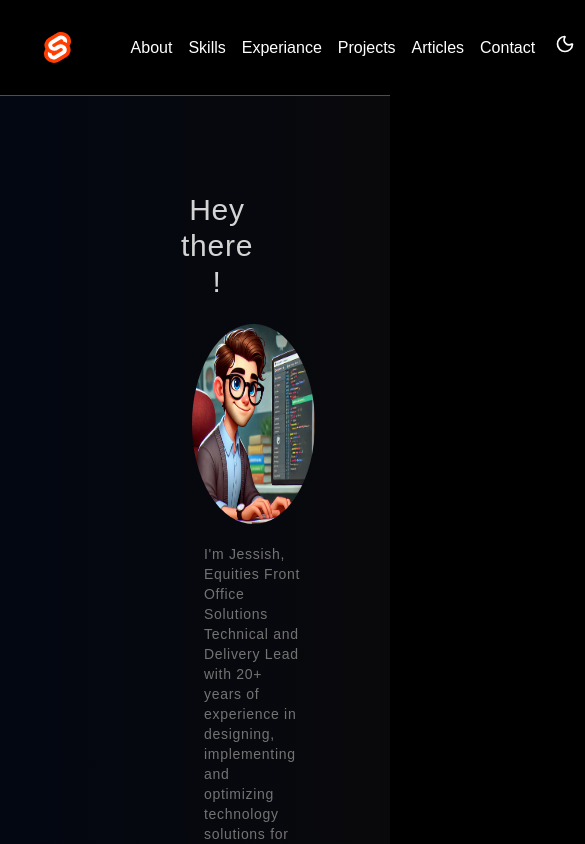
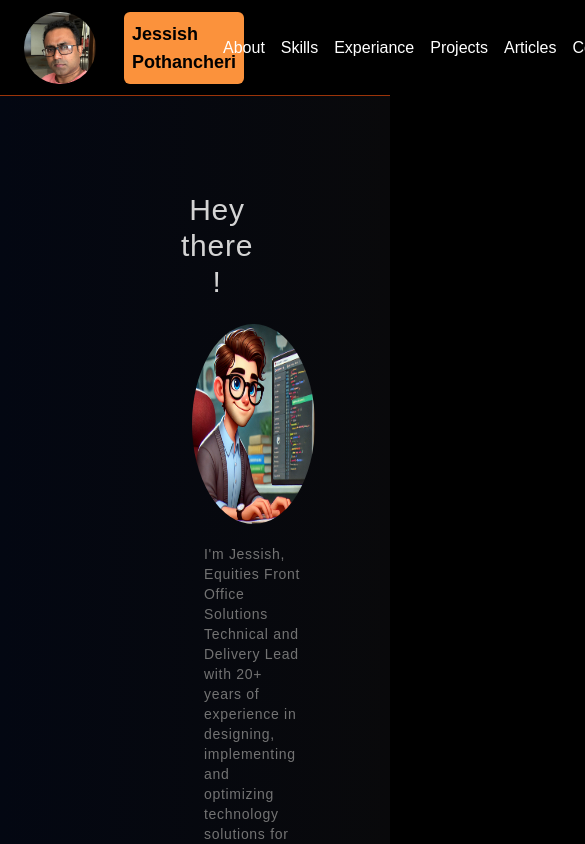
Before and after one commit to jpothanc/portfolio-go, a Svelte app: page / in a window 390 px wide. Shown: the top 844 px of the page, 585 px wide, since content can reach past the window. Built offline with nearby package versions, Linux system fonts and the light colour scheme; some icons are missing.

Commit message:
color changes

```diff
--- a/src/components/NavBar.svelte
+++ b/src/components/NavBar.svelte
@@ -1,8 +1,9 @@
 <script lang="ts">
   import logo from "../assets/svelte.svg";
-  import { Moon } from "lucide-svelte";
   import { onMount } from "svelte";
   import { NavItems } from "../config/data";
+  import Icon from "@iconify/svelte";
+  import jessish from "../assets/Jessish.jpg";
 
   const scrollTo = (event: any) => {
     const target = document.querySelector(event.currentTarget.hash);
@@ -36,17 +37,28 @@
 </script>
 
 <nav
-  class="sticky top-0 z-50 backdrop-blur-lg border-b border-green-700/80 dark:border-orange-700/80
+  class="sticky top-0 z-50 backdrop-blur-lg border-b border-theme-secondary dark:border-orange-700/80
    bg-transparent max-w-7xl mx-auto h-24 flex items-center"
 >
-  <div class="container flex gap-2 mx-auto sm:text-sm  border1">
+  <div class="container flex gap-1 mx-auto sm:text-sm border1">
     <!-- logo -->
-    <div class="flex items-center flex-shrink-0 px-10 border1">
-      <img class="flex p-1" src={logo} alt="logo" />
+    <div class="flex gap-1 items-center">
+      <div class="flex items-center flex-shrink-0 px-5 border1">
+        <img
+          class="flex p-1 h-20 w-20 rounded-[50%] hover:scale-[200%] transition-all duration-300 ease-in-out"
+          src={jessish}
+          alt="logo"
+        />
+      </div>
+      <span
+        class="flex border1 text-lg dark:bg-orange-400 rounded-md text-black font-semibold font- p-2"
+      >
+        Jessish Pothancheri
+      </span>
     </div>
 
     <!-- menu items -->
-    <div class="flex-1 self-center border1">
+    <div class="flex ml-[10%] self-center border1">
       <ul class="flex justify-center border1">
         {#each NavItems as item, index}
           <li class="p-2" data-index={index}>
@@ -56,9 +68,10 @@
       </ul>
     </div>
     <!-- Dark mode toggle button -->
-    <div class="flex-2 items-center self-center p-1 mr-5 border1">
+    <div class="flex items-center self-center p-1 ml-auto mr-5 border1">
       <button on:click={toggleDarkMode}>
-        <Moon size="20" class={!darkMode ? "text-black" : "text-white"} />
+        <Icon icon="f7:moon-stars" width="24" height="24" />
+        <!-- <Moon size="20" class={!darkMode ? "text-black" : "text-white"} /> -->
       </button>
     </div>
   </div>
--- a/src/components/common/ArticleCard.svelte
+++ b/src/components/common/ArticleCard.svelte
@@ -8,17 +8,19 @@
 
 <div class="flex flex-wrap justify-center items-center">
   <div
-    class="flex flex-col pl-4 pr-4 p-1 dark:bg-transparent border border-neutral-800 rounded-xl m-h-40 w-60
-    text-md dark:text-neutral-400 text-tracking-wider hover:scale-105 transition:all duration-300 ease-in-out
-    hover:border-green-900 dark:hover:border-orange-500"
+    class="flex flex-col pl-4 pr-4 p-1 dark:bg-transparent border border-neutral-800
+     shadow-slate-400 shadow-md dark:shadow-orange-900 dark:shadow-sm rounded-xl m-h-40 w-60 text-md dark:text-neutral-400 text-tracking-wider
+     hover:scale-105 transition:all duration-300 ease-in-out hover:border-black dark:hover:border-orange-500"
   >
     <div
-      class="flex justify-between p-2 text-sm mt-2 bg-theme-secondary rounded-lg dark:bg-transparent dark:text-blue-400"
+      class="flex gap-3 items-center border-blue-400 border-2 dark:border-transparent p-2 text-sm mt-2 text-white bg-theme-secondary rounded-lg dark:bg-transparent dark:text-blue-400"
     >
       <Icon icon="ooui:articles-ltr" width="24" height="24" />
       <span>{title}</span>
     </div>
-    <hr class="border-t-2 mt-1 dark:forced-color-adjust-none dark:border-gray-800" />
+    <hr
+      class="border-t-2 mt-1 dark:forced-color-adjust-none dark:border-gray-800"
+    />
 
     <span class="flex-1 text-xs mt-5 dark:bg-transparent p-4 rounded-lg"
       >{description}</span
--- a/src/components/common/ExperianceCard.svelte
+++ b/src/components/common/ExperianceCard.svelte
@@ -10,14 +10,15 @@
 
 <div
   class="flex flex-col justify-center items-center mt-10
-   1border-zinc-800 rounded-lg shadow-md dark:shadow-slate-800 dark:shadow-sm
+   border-zinc-800 rounded-lg shadow-md dark:shadow-orange-900 dark:shadow-sm
+
    min-w-full
    "
 >
   <div
-    class="container flex justify-between px-2 items-center gap-1 mt-0
-     bg-theme-secondary p-1 hover:brightness-110 transition:all duration-300 ease-in-out
-    dark:bg-transparent shadow-sm border-transparent dark:text-blue-400"
+    class="container flex justify-between px-2 items-center gap-1 mt-0 text-white
+     bg-theme-secondary p-1 hover:brightness-110 transition:all duration-300 ease-in-out border-blue-400 border-2
+    dark:bg-transparent   border-transparent dark:text-blue-400"
   >
     <div class="flex pl-2 pt-2">
       <span class="">{title}</span>
--- a/src/components/common/ProjectsCard.svelte
+++ b/src/components/common/ProjectsCard.svelte
@@ -6,13 +6,14 @@
 
 <div class="flex flex-wrap justify-center items-center">
   <div
-    class="flex flex-col pl-4 pr-4 p-1 dark:bg-tramsparent border border-neutral-800 rounded-xl h-72 w-60
-     text-md hover:border-green-900
+    class="flex flex-col pl-4 pr-4 p-1 dark:bg-tramsparent border  border-neutral-800 rounded-xl h-72 w-60
+     text-md hover:border-black shadow-slate-400 shadow-md dark:shadow-orange-900 dark:shadow-sm
         dark:hover:border-orange-500 dark:bg-transparent hover:scale-105 transition:all duration-300 ease-in-out
      dark:text-neutral-400 text-tracking-wider"
   >
     <div
-      class="flex justify-between p-2 bg-theme-secondary text-lg mt-2 rounded-lg dark:text-blue-400 dark:bg-transparent "
+      class="flex justify-between p-2 text-white border-blue-400 border-2 dark:border-transparent
+       bg-theme-secondary text-md mt-2 rounded-lg dark:text-blue-400 dark:bg-transparent"
     >
       <span>{project.name}</span>
       <div class="flex gap-2">
@@ -35,8 +36,7 @@
     </div>
     <hr class="m-1 border-t-2 dark:border-gray-800" />
 
-    <span
-      class="flex-1 text-xs mt-2  p-2 rounded-lg dark:bg-transparent"
+    <span class="flex-1 text-xs mt-2 p-2 rounded-lg dark:bg-transparent"
       >{project.description}</span
     >
     <span
--- a/src/components/common/SectionSubHeader.svelte
+++ b/src/components/common/SectionSubHeader.svelte
@@ -6,11 +6,11 @@
 
 <div
   class="flex flex-col justify-center items-center mt-10
-   border-zinc-800 rounded-lg shadow-md dark:shadow-slate-800 dark:shadow-sm"
+   border-zinc-800 rounded-lg shadow-md dark:shadow-orange-900 dark:shadow-sm "
 >
   <div
     class="container flex justify-start px-2 items-center gap-1 mt-0
-     bg-theme-secondary  hover:brightness-110 transition:all duration-300 ease-in-out
+    text-white border-blue-400 border-2 bg-theme-secondary hover:brightness-110 transition:all duration-300 ease-in-out
     dark:bg-transparent shadow-sm border-transparent dark:text-blue-400
   "
   >
--- a/src/components/common/SkillButton.svelte
+++ b/src/components/common/SkillButton.svelte
@@ -12,15 +12,13 @@
 </script>
 
 <div
-  class="flex gap-2 items-center p- pl-3 pr-3 rounded-xl
-bg-slate-0 border-transparent
-
-hover:border-orange-500 transition:all duration-300 ease-in-out
-font-semibold text-neutral-700
+  class="flex gap-2 items-center p-1 pl-3 pr-3 rounded-xl bg-slate-0
+  font-semibold text-neutral-700 border-neutral-800 dark:shadow-slate-800 shadow-sm
+  dark:hover:border-orange-500 transition:all duration-300 ease-in-out
 
 
 dark:text-neutral-300 dark:bg-neutral-900 dark:font-normal"
-  style="width: max-content;height=max-content background-color:{bgcolor};"
+  style="width: max-content;height=max-content background-color:{bgcolor} "
 >
   {#if visible}
     <div transition:fade={{ duration: 1000 }} class="">
--- a/tailwind.config.js
+++ b/tailwind.config.js
@@ -6,7 +6,7 @@ export default {
     extend: {
       colors: {
         theme: {
-          secondary: "#80CBC4",
+          secondary: "#5C5C5C",
         },
       },
     },
```
Also changed, not shown: src/assets/Jessish.jpg (added), src/assets/selfie.jpg (added).
